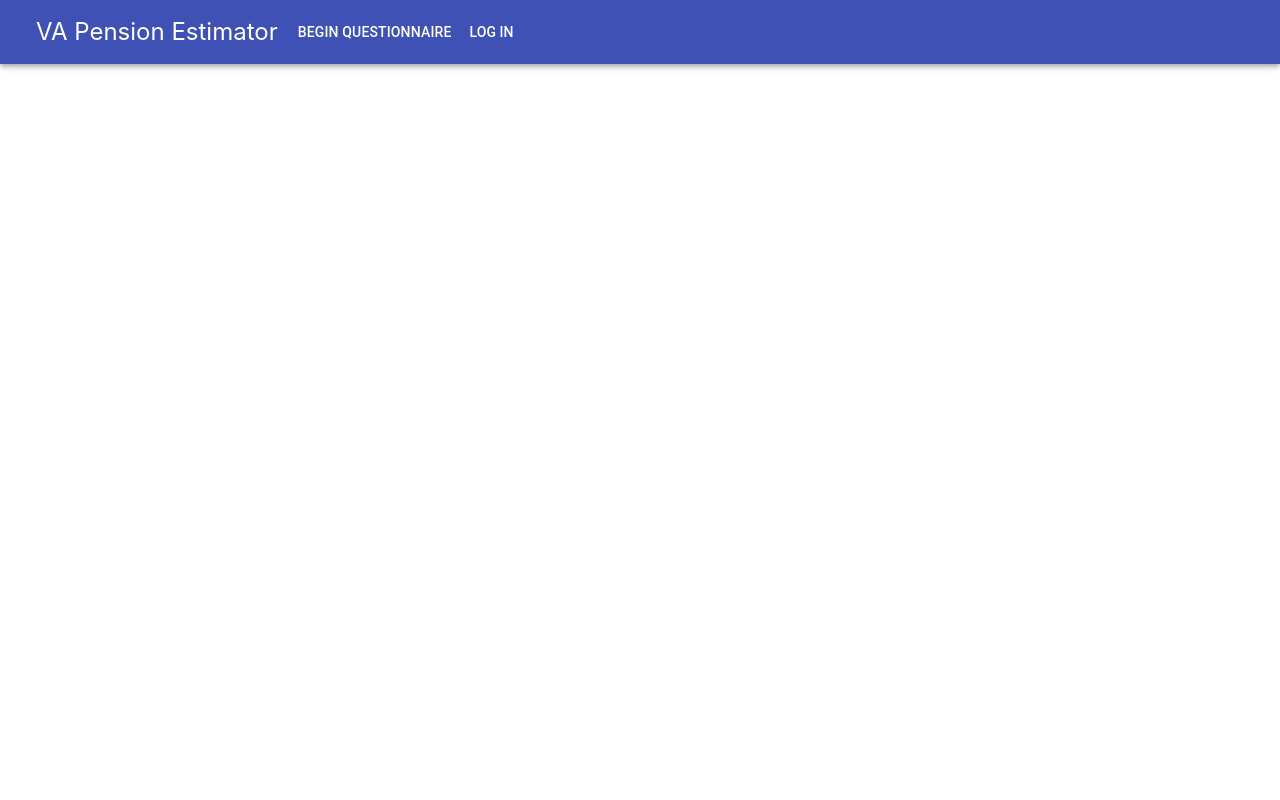
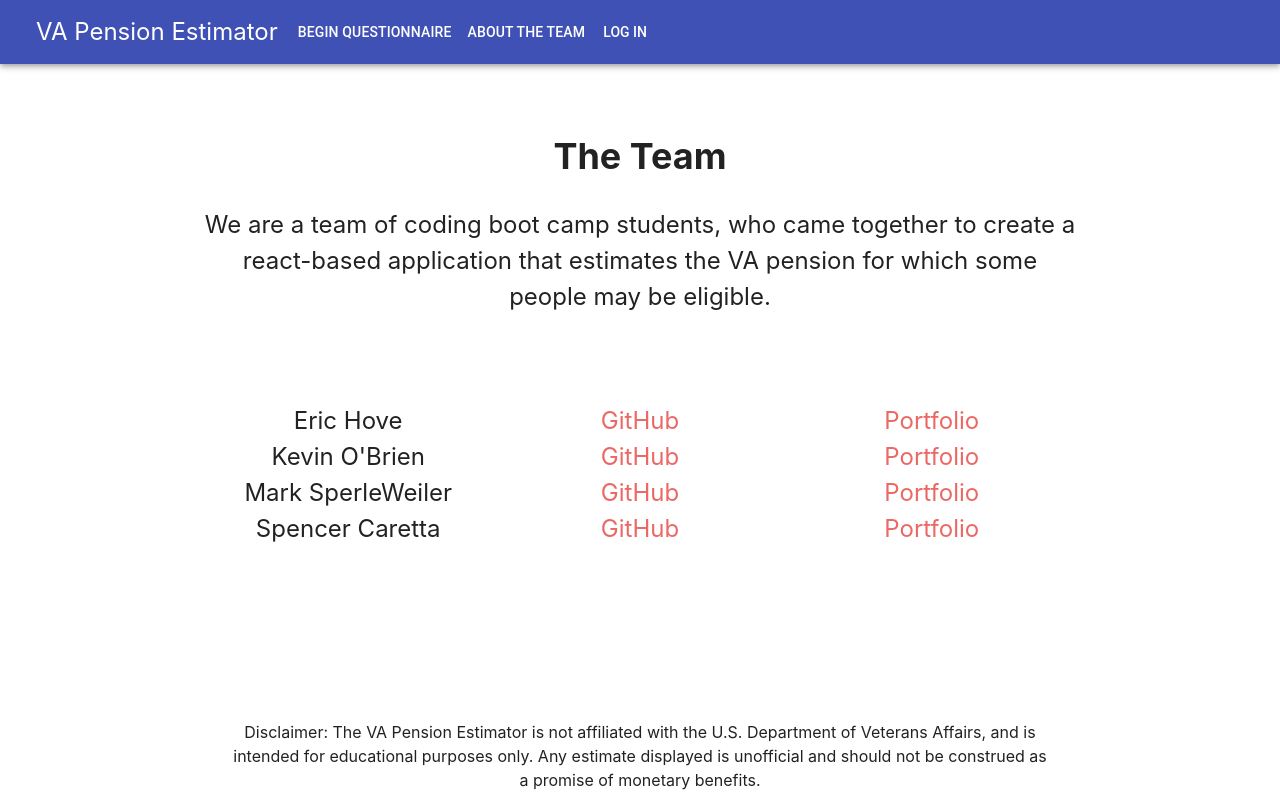
Before and after one commit to eghove/va-calculator, a React (Create React App) app in the folder client/: page /about in a window 1280 px wide. Built offline with nearby package versions, Linux system fonts and the light colour scheme; a web font is replaced by a local one; what auth0-js would draw is missing.

Commit message:
created about page, with short about paragraph, names and links to github and portfolios

```diff
--- a/client/src/App.js
+++ b/client/src/App.js
@@ -1,9 +1,10 @@
 import React, { Component }from 'react';
 import { BrowserRouter as Router, Route, Switch } from 'react-router-dom';
 import QuestionnairePage from "./pages/QuestionnairePage";
-import NoMatch from "./pages/NoMatch";
+// import NoMatch from "./pages/NoMatch";
 import ResultsPage from "./pages/ResultsPage";
 import HomePage from "./pages/HomePage";
+import AboutPage from "./pages/AboutPage";
 import AppBar from '@material-ui/core/AppBar';
 import Toolbar from '@material-ui/core/Toolbar';
 import Typography from '@material-ui/core/Typography';
@@ -42,7 +43,8 @@ class App extends Component {
               </IconButton>
               <Typography variant="h6" color="inherit" className="grow">
               {/* <Button color="inherit"   href = "/">About</Button> */}
-              <Button color="inherit"   href = "/questions"> Begin Questionnaire</Button>
+              <Button color="inherit"   href = "/questions">Begin Questionnaire</Button>
+              <Button color="inherit" href = "/about">About the Team</Button>
               </Typography>
                 {
                   !isAuthenticated() && (
@@ -77,6 +79,7 @@ class App extends Component {
               <Route exact path="/home" component={HomePage} />
               <Route exact path="/results/:amount" component={ResultsPage} />
               <Route exact path="/questions" component={QuestionnairePage} />
+              <Route exact path="/about" component={AboutPage} />
               {/* <Route component={NoMatch} /> */}
           </Switch>
         </div>
--- /dev/null
+++ b/client/src/pages/AboutPage.css
@@ -0,0 +1,12 @@
+#AboutTitle {
+    margin-top: 5%;
+    font-weight: bold;
+    font-size: 36px;
+    text-align: center;
+}
+
+ #AboutText {
+    font-size: 24px;
+    text-align: center;
+
+ }
--- /dev/null
+++ b/client/src/pages/AboutPage.js
@@ -0,0 +1,61 @@
+import Grid from '@material-ui/core/Grid';
+import React from 'react';
+import "./AboutPage.css";
+import Footer from '../components/Footer';
+
+function AboutPage() {
+    return(
+        <div>
+            <Grid container spacing = {24}>
+              <Grid item xs={12} id='AboutTitle'>The Team</Grid>
+
+              <Grid item xs={2}></Grid>
+
+              <Grid item xs={8} id='AboutText'>
+                <div className = "row">
+                    <p id = "about">We are a team of coding boot camp students, who came together to create a react-based application that estimates the VA pension for which some people may be eligible.</p>
+                </div>
+                <br/>
+                <br/>
+                <div className = "row">
+                    <Grid item xs={4}>Eric Hove</Grid>
+                    <Grid item xs={4}><a target="_blank" href = "https://github.com/eghove">GitHub</a></Grid>
+                    <Grid item xs={4}><a target="_blank" href = "https://eghove.github.io/">Portfolio</a></Grid>
+                </div>
+                <div className = "row">
+                    <Grid item xs={4}>Kevin O'Brien</Grid>
+                    <Grid item xs={4}><a target="_blank" href = "https://github.com/kobbootcamp">GitHub</a></Grid>
+                    <Grid item xs={4}><a target="_blank" href = "https://kobbootcamp.github.io/BlendedPortfolio/">Portfolio</a></Grid>
+                </div>
+                <div className = "row">
+                    <Grid item xs={4}>Mark SperleWeiler</Grid>
+                    <Grid item xs={4}><a target="_blank" href = "https://github.com/mdsw81">GitHub</a></Grid>
+                    <Grid item xs={4}><a target="_blank" href = "https://mdsw81.github.io/Portfolio/">Portfolio</a></Grid>
+                </div>
+                <div className = "row">
+                    <Grid item xs={4}>Spencer Caretta</Grid>
+                    <Grid item xs={4}><a target="_blank" href = "https://github.com/SpencerCaretta">GitHub</a></Grid>
+                    <Grid item xs={4}><a target="_blank" href = "https://spencercaretta.github.io/Portfolio-Template/">Portfolio</a></Grid>
+                </div>
+              </Grid>
+
+              <Grid item xs={2}></Grid>
+            </Grid>
+
+            <Footer>
+                <Grid container spacing={24}>
+                    <Grid item xs={2}></Grid>
+                    <Grid item xs={8}>
+                        <p> Disclaimer: The VA Pension Estimator is not affiliated with the U.S. Department of Veterans Affairs, and is intended for educational purposes only. Any estimate displayed is unofficial and should not be construed as a promise of monetary benefits.</p>
+                    </Grid>
+                    <Grid item xs={2}></Grid>
+                </Grid>
+            </Footer>
+
+        </div>
+    )
+
+
+}
+
+export default AboutPage;
```
